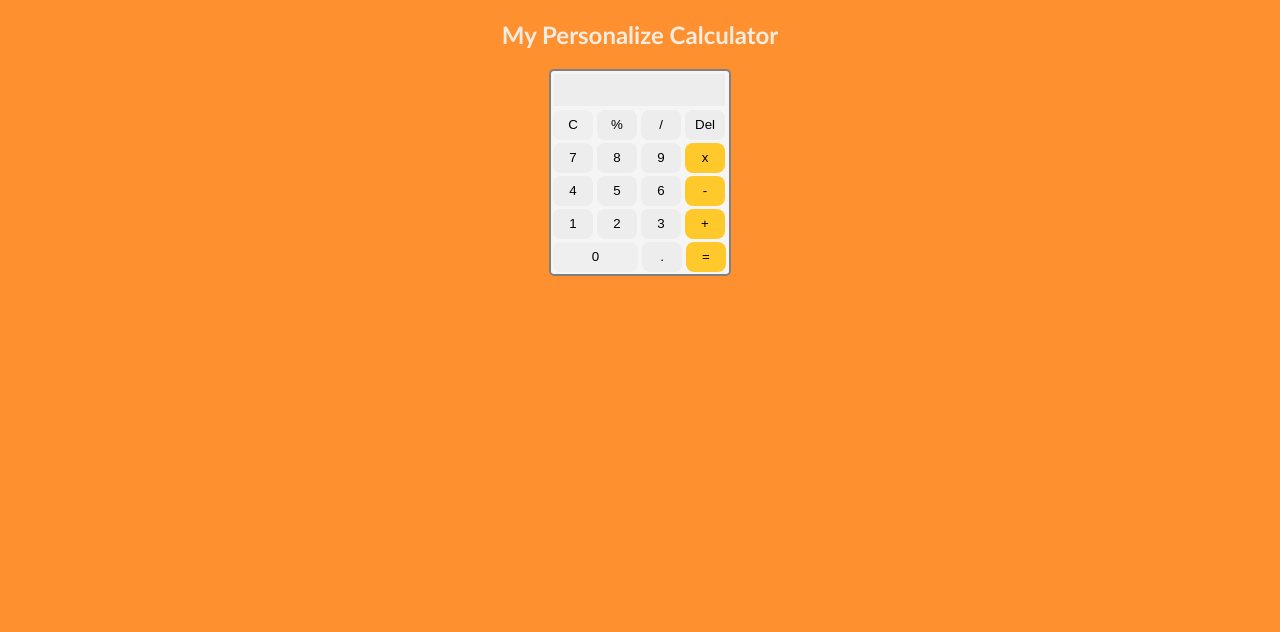
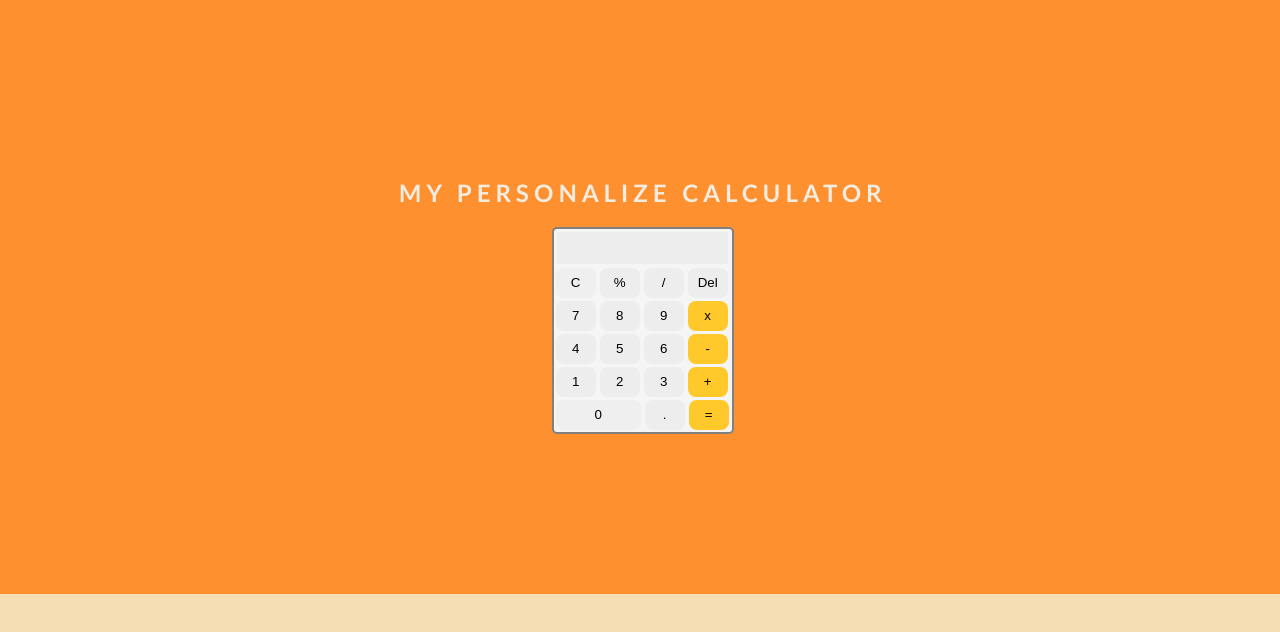
Before and after one commit to laveezah-noor/Calculator, a plain HTML site: page index.html in a window 1280 px wide. Drawn offline with Linux system fonts and the light colour scheme.

Commit message:
improved

```diff
--- a/app.js
+++ b/app.js
@@ -1,3 +1,7 @@
+
+function getCalculation(){
+
+}
 
 function getNumber(num){
     var result = document.getElementById("result");
--- a/index.html
+++ b/index.html
@@ -7,6 +7,7 @@
     <link rel="stylesheet" href="style.css">
 </head>
 <body>
+    <div class="diagonal">
     <div>
         <h2>My Personalize Calculator</h2>
     </div>
@@ -44,6 +45,8 @@
             <button class="col btn orange" onclick="getResult()">=</button>
         </div>
     </div>
+    </div>
+
     <script src="app.js"></script>
 </body>
 </html>
--- a/style.css
+++ b/style.css
@@ -1,7 +1,18 @@
 body{
-    background-color: #FF902F;
+    background-color: wheat;
+}
+.diagonal{
+    width: 100%;
+    background: #FF902F;
+    color: white;
+    /* clip-path: polygon(0 0, 100% 0, 100% 28%, 0 61%); */
+    padding: 10rem 1%;
+    background-size: cover;
+    margin: -10px;
 }
 h2{
+    text-transform: uppercase;
+    letter-spacing: 5px;
     text-align: center;
     color: rgb(243, 236, 224);
     font-family: 'Gill Sans', 'Gill Sans MT', Calibri, 'Trebuchet MS', sans-serif;
```
